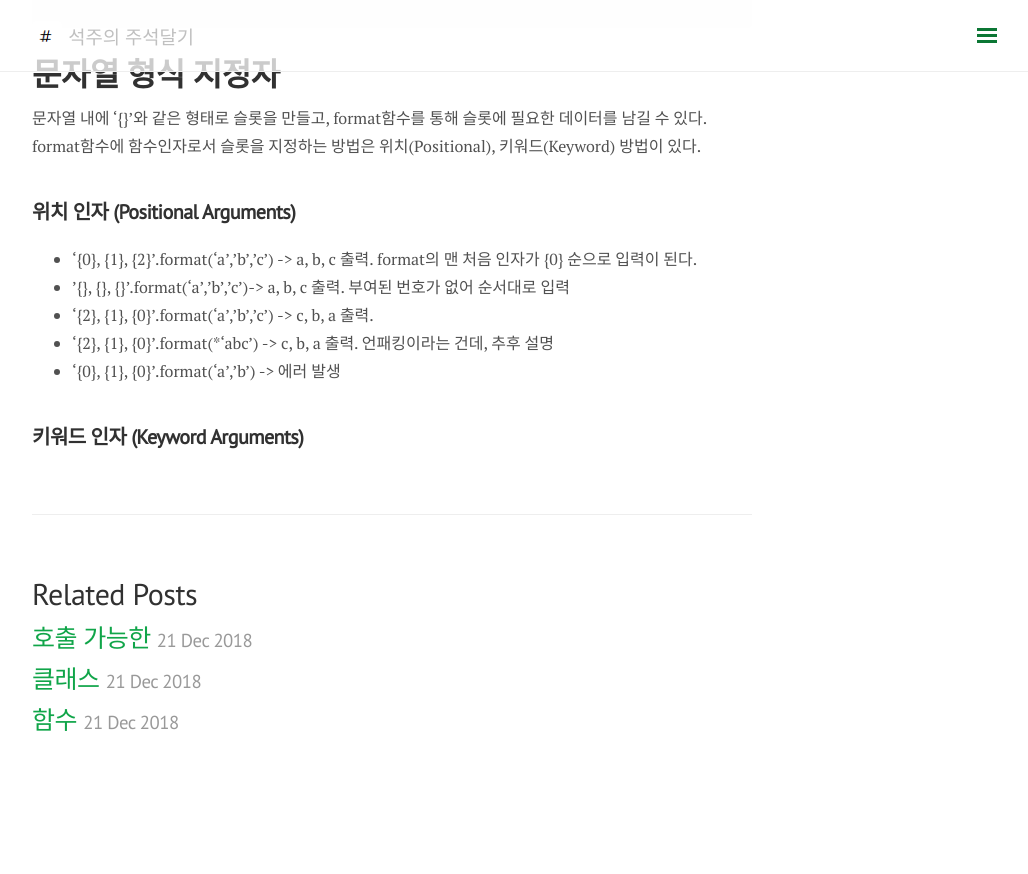
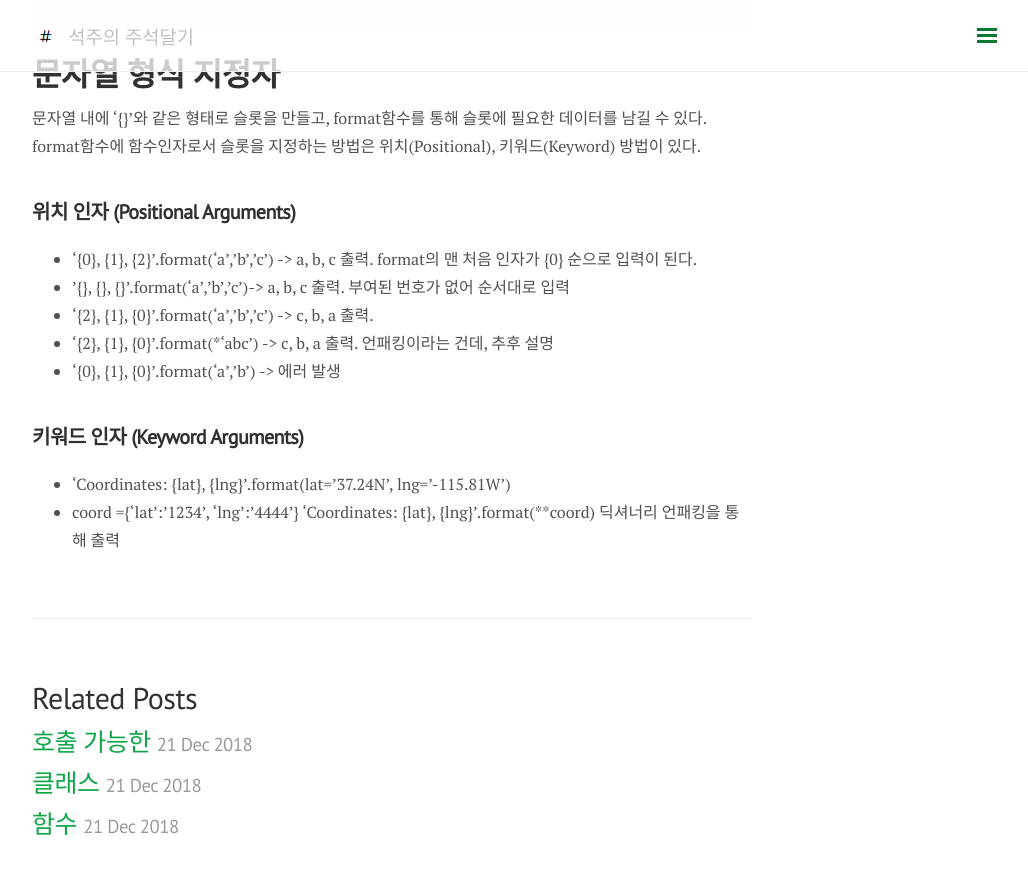
Before and after one commit to somefood/somefood.github.io, a Jekyll site: the page built from _posts/Python/2018-12-21-01datatype.md, in a window 1280 px wide and 900 px high, scrolled down 2089 px. Shown: the top 874 px of the window, without its empty margins (248-1276 px from the left). Built offline with Jekyll 4.4.1, drawn with Linux system fonts in a browser that asks for light colours; nearby versions of some CDN libraries; comment, search, counter and statistics services are not loaded; before the commit the page ends 2885 px from its top, so only the background shows below that.

Commit message:
Update 2018-12-21-01datatype.md

```diff
--- a/_posts/Python/2018-12-21-01datatype.md
+++ b/_posts/Python/2018-12-21-01datatype.md
@@ -88,3 +88,6 @@ format함수에 함수인자로서 슬롯을 지정하는 방법은 위치(Posit
 - '{0}, {1}, {0}'.format('a','b') -> 에러 발생
 
 ## 키워드 인자 (Keyword Arguments)
+- 'Coordinates: {lat}, {lng}'.format(lat='37.24N', lng='-115.81W')
+- coord ={'lat':'1234', 'lng':'4444'}
+  'Coordinates: {lat}, {lng}'.format(\**coord) 딕셔너리 언패킹을 통해 출력
```
